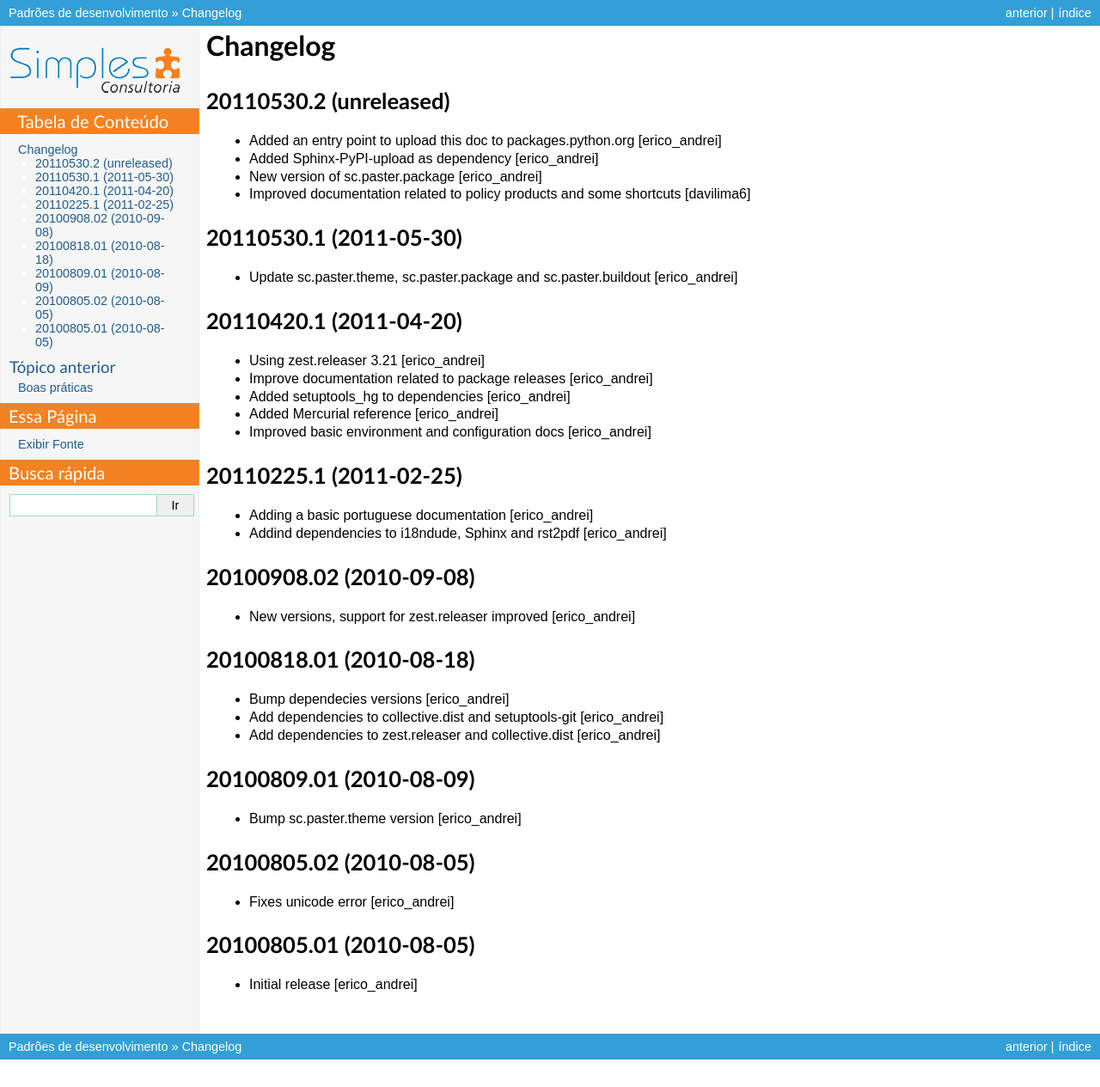
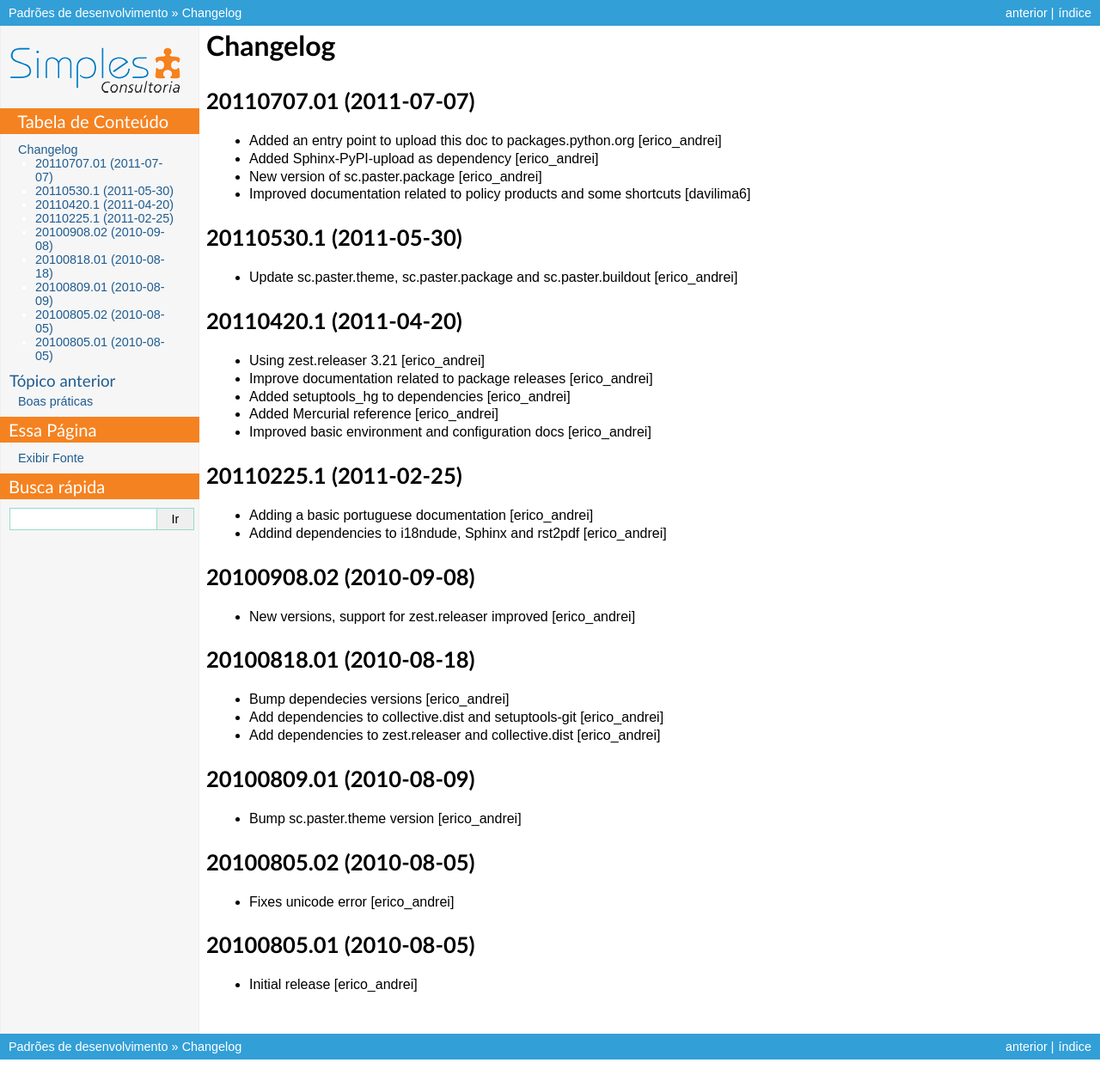
Before and after one commit to simplesconsultoria/sc.dev.core, a Sphinx documentation site: the page built from docs/HISTORY.txt, in a window 1280 px wide. Shown: the whole page at 86% size. Built offline with Sphinx 7.4.7, drawn with Linux system fonts in a browser that asks for light colours.

Commit message:
Preparing release 20110707.01

```diff
--- a/docs/HISTORY.txt
+++ b/docs/HISTORY.txt
@@ -1,8 +1,8 @@
 Changelog
 =========
 
-20110530.2 (unreleased)
------------------------
+20110707.01 (2011-07-07)
+------------------------
 
 * Added an entry point to upload this doc to packages.python.org [erico_andrei]
 
--- a/setup.py
+++ b/setup.py
@@ -1,7 +1,7 @@
 from setuptools import setup, find_packages
 import os
 
-version = '20110530.2dev'
+version = '20110707.01'
 
 setup(name='sc.dev.core',
       version=version,
```
